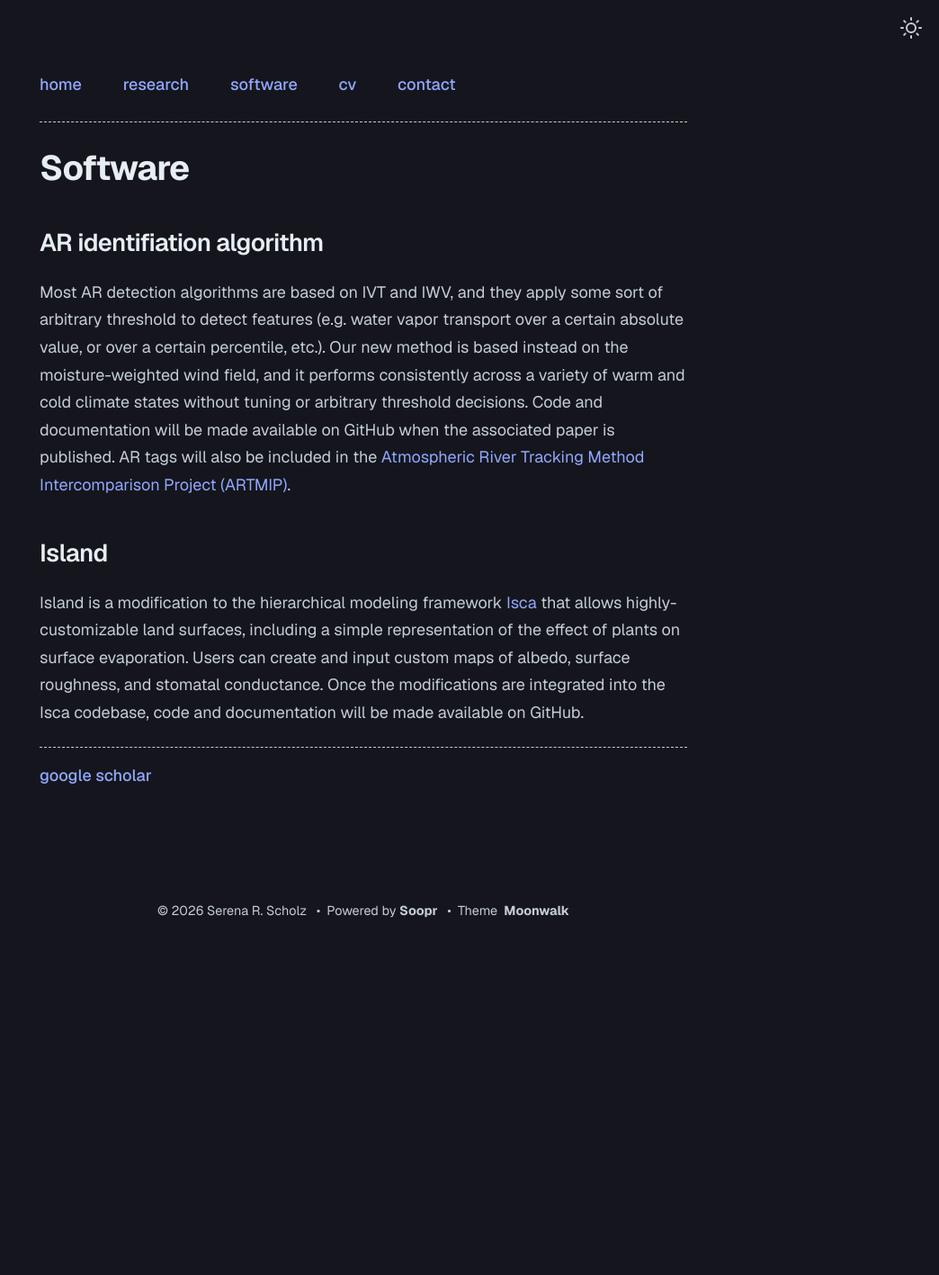
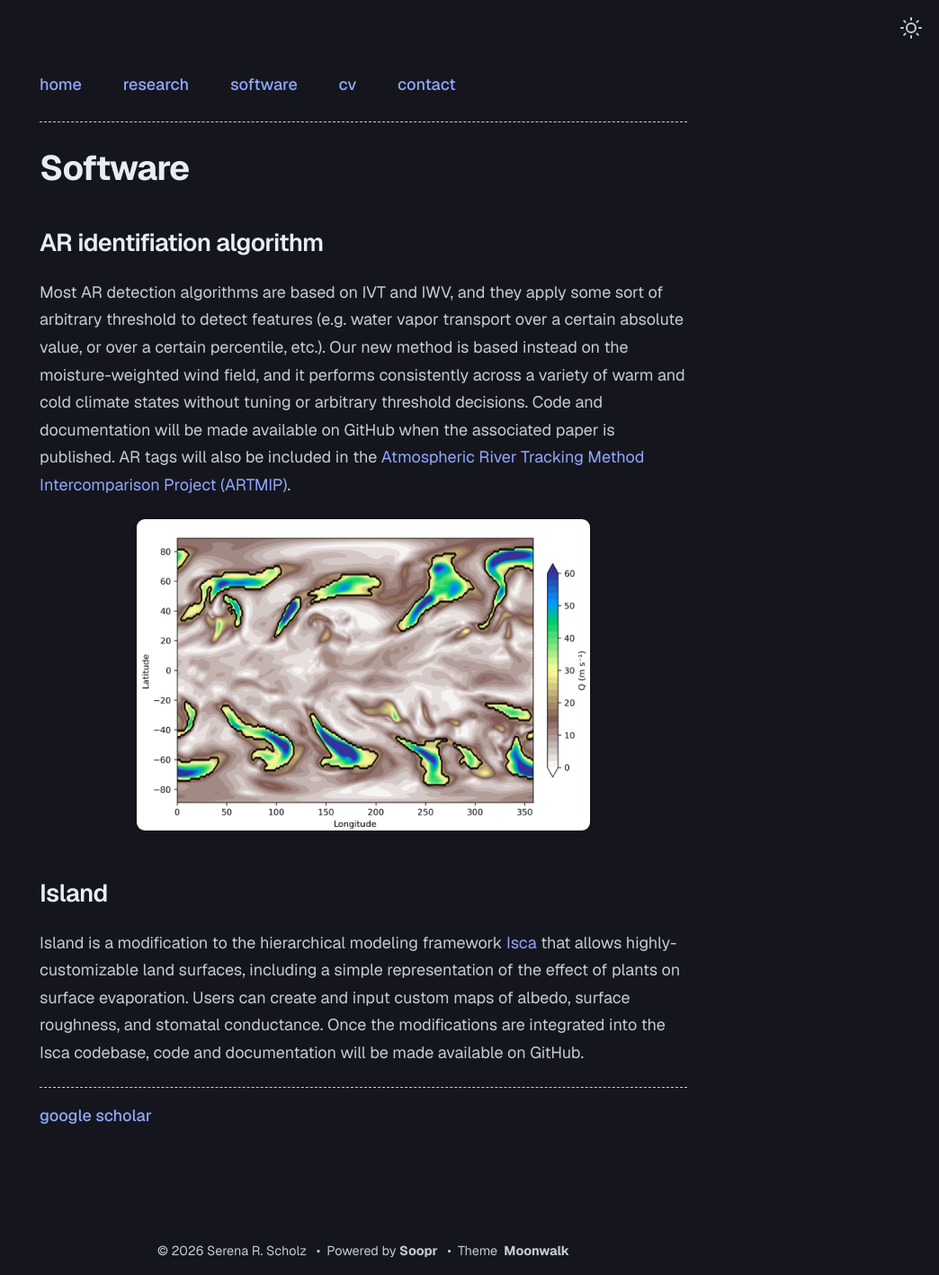
Before and after one commit to serenarscholz/serenarscholz.github.io, a Jekyll site: the page built from software.md, in a window 1280 px wide. Shown: the whole page at 90% size, without its empty margins (236-1280 px from the left). Built offline with Jekyll 4.4.1, drawn with Linux system fonts in a browser that asks for light colours; before the commit the page ends 1039 px from its top, so only the background shows below that.

Commit message:
Update software.md

```diff
--- a/software.md
+++ b/software.md
@@ -8,6 +8,10 @@ permalink: /software/
 
 Most AR detection algorithms are based on IVT and IWV, and they apply some sort of arbitrary threshold to detect features (e.g. water vapor transport over a certain absolute value, or over a certain percentile, etc.). Our new method is based instead on the moisture-weighted wind field, and it performs consistently across a variety of warm and cold climate states without tuning or arbitrary threshold decisions. Code and documentation will be made available on GitHub when the associated paper is published. AR tags will also be included in the [Atmospheric River Tracking Method Intercomparison Project (ARTMIP)](https://ncar.github.io/ARTMIP/intro.html).
 
+<div style="text-align: center; margin: 1em 0;">
+  <img src="/assets/ar_ids_quo.png" alt="AR identification" style="width: 70%; display: inline-block;">
+</div>
+
 ## Island
 
 Island is a modification to the hierarchical modeling framework [Isca](https://execlim.github.io/IscaWebsite/) that allows highly-customizable land surfaces, including a simple representation of the effect of plants on surface evaporation. Users can create and input custom maps of albedo, surface roughness, and stomatal conductance. Once the modifications are integrated into the Isca codebase, code and documentation will be made available on GitHub.
```
